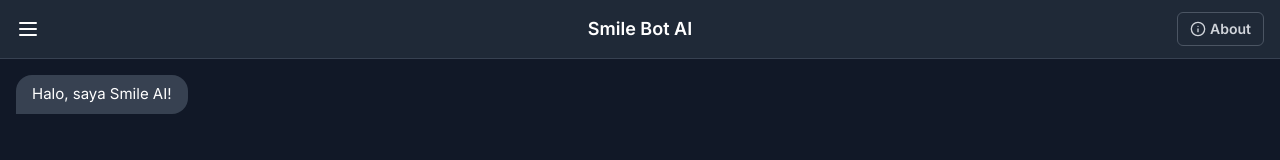
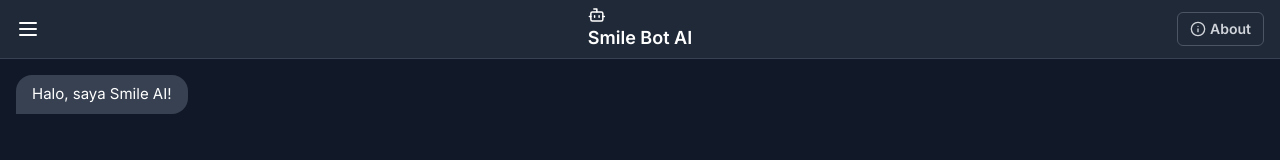
Before and after one commit to smilebotstore/tesai, a Next.js app: page / in a window 1280 px wide. Shown: the top 160 px of the page. Built offline with nearby package versions, Linux system fonts and the light colour scheme.

Commit message:
Update index.js

```diff
--- a/pages/index.js
+++ b/pages/index.js
@@ -1,6 +1,6 @@
 import { useState, useEffect, useRef } from 'react';
 import Head from 'next/head';
-import { RotateCcw, Trash2, Send, Info, Paperclip, Menu, X } from 'lucide-react';
+import { RotateCcw, Trash2, Send, Info, Paperclip, Menu, X, Bot } from 'lucide-react';
 
 const ChatBubble = ({ message }) => {
   const isUser  = message.role === 'user';
@@ -228,6 +228,7 @@ export default function Home() {
               <Menu className="text-white" />
             </button>
             <span className="text-lg font-semibold absolute left-1/2 transform -translate-x-1/2">
+          <Bot size={18} className="mr-8 text-white" />
               Smile Bot AI
             </span>
             <a
```
